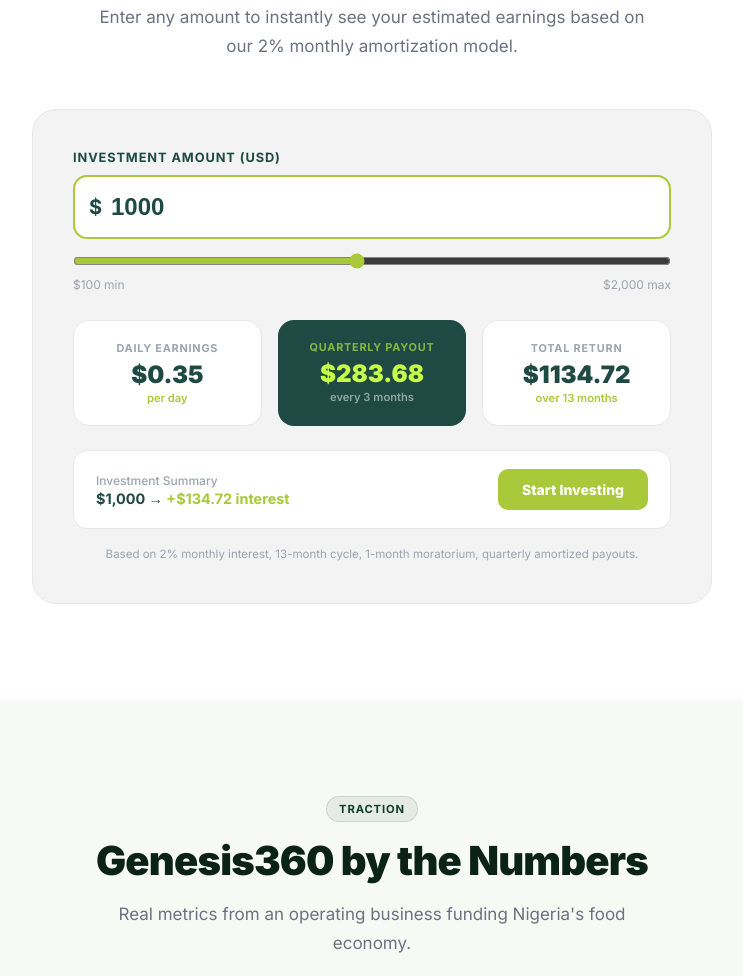
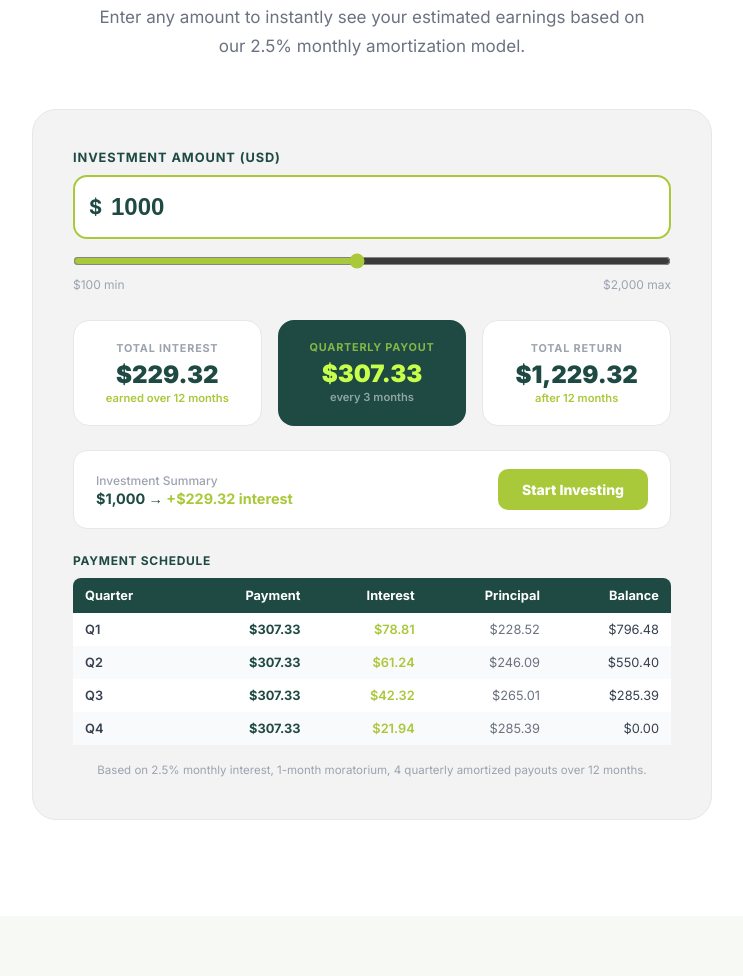
Before and after one commit to genesis360techio-prog/genesis360Vest, a website: page preview.html in a window 1280 px wide. Shown: the part 4253-5229 px from the top of the page, without its empty margins (268-1011 px from the left). Drawn offline with Linux system fonts and the light colour scheme.

Commit message:
Fix: amortization calculator — 2.5% monthly, moratorium-adjusted principal, correct quarterly PMT formula, add payment schedule table

```diff
--- a/preview.html
+++ b/preview.html
@@ -592,7 +592,7 @@
     <div class="section-center">
       <div class="section-tag">Calculator</div>
       <h2 class="section-h">Investment Calculator</h2>
-      <p class="section-sub">Enter any amount to instantly see your estimated earnings based on our 2% monthly amortization model.</p>
+      <p class="section-sub">Enter any amount to instantly see your estimated earnings based on our 2.5% monthly amortization model.</p>
     </div>
     <div class="calc-card" style="max-width:680px;margin:48px auto 0;background:#F3F3F3;border-radius:24px;padding:40px;border:1px solid #e5e7eb">
 
@@ -616,19 +616,19 @@
       <!-- Results -->
       <div class="calc-results" style="display:grid;grid-template-columns:1fr 1fr 1fr;gap:16px;margin-bottom:24px" id="calc-results">
         <div style="background:#fff;border:1px solid #e5e7eb;border-radius:16px;padding:20px;text-align:center">
-          <div style="font-size:.68rem;font-weight:700;color:#9ca3af;text-transform:uppercase;letter-spacing:.07em;margin-bottom:8px">Daily Earnings</div>
-          <div id="calc-daily" style="font-size:1.5rem;font-weight:900;color:#1E4A43;line-height:1">$0.35</div>
-          <div style="font-size:.7rem;color:#A9C83A;font-weight:600;margin-top:4px">per day</div>
+          <div style="font-size:.68rem;font-weight:700;color:#9ca3af;text-transform:uppercase;letter-spacing:.07em;margin-bottom:8px">Total Interest</div>
+          <div id="calc-interest" style="font-size:1.5rem;font-weight:900;color:#1E4A43;line-height:1">$233.52</div>
+          <div style="font-size:.7rem;color:#A9C83A;font-weight:600;margin-top:4px">earned over 12 months</div>
         </div>
         <div style="background:#1E4A43;border-radius:16px;padding:20px;text-align:center">
           <div style="font-size:.68rem;font-weight:700;color:rgba(199,255,74,0.6);text-transform:uppercase;letter-spacing:.07em;margin-bottom:8px">Quarterly Payout</div>
-          <div id="calc-quarterly" style="font-size:1.5rem;font-weight:900;color:#C7FF4A;line-height:1">$283.68</div>
+          <div id="calc-quarterly" style="font-size:1.5rem;font-weight:900;color:#C7FF4A;line-height:1">$308.38</div>
           <div style="font-size:.7rem;color:rgba(255,255,255,0.5);font-weight:600;margin-top:4px">every 3 months</div>
         </div>
         <div style="background:#fff;border:1px solid #e5e7eb;border-radius:16px;padding:20px;text-align:center">
           <div style="font-size:.68rem;font-weight:700;color:#9ca3af;text-transform:uppercase;letter-spacing:.07em;margin-bottom:8px">Total Return</div>
-          <div id="calc-total" style="font-size:1.5rem;font-weight:900;color:#1E4A43;line-height:1">$1,134.72</div>
-          <div style="font-size:.7rem;color:#A9C83A;font-weight:600;margin-top:4px">over 13 months</div>
+          <div id="calc-total" style="font-size:1.5rem;font-weight:900;color:#1E4A43;line-height:1">$1,233.52</div>
+          <div style="font-size:.7rem;color:#A9C83A;font-weight:600;margin-top:4px">after 12 months</div>
         </div>
       </div>
 
@@ -643,36 +643,110 @@
         <a href="/register" style="padding:12px 24px;background:#A9C83A;color:#fff;font-weight:800;font-size:.875rem;border-radius:10px;text-decoration:none;white-space:nowrap;transition:background .2s" onmouseover="this.style.background='#8db030'" onmouseout="this.style.background='#A9C83A'">Start Investing</a>
       </div>
 
-      <p style="text-align:center;font-size:.72rem;color:#9ca3af;margin-top:16px;line-height:1.6">Based on 2% monthly interest, 13-month cycle, 1-month moratorium, quarterly amortized payouts.</p>
+      <!-- Amortization Table -->
+      <div style="margin-top:24px;overflow-x:auto">
+        <div style="font-size:.75rem;font-weight:700;color:#1E4A43;text-transform:uppercase;letter-spacing:.06em;margin-bottom:10px">Payment Schedule</div>
+        <table id="calc-table" style="width:100%;border-collapse:collapse;font-size:.8rem">
+          <thead>
+            <tr style="background:#1E4A43;color:#fff">
+              <th style="padding:10px 12px;text-align:left;border-radius:8px 0 0 0">Quarter</th>
+              <th style="padding:10px 12px;text-align:right">Payment</th>
+              <th style="padding:10px 12px;text-align:right">Interest</th>
+              <th style="padding:10px 12px;text-align:right">Principal</th>
+              <th style="padding:10px 12px;text-align:right;border-radius:0 8px 0 0">Balance</th>
+            </tr>
+          </thead>
+          <tbody id="calc-table-body"></tbody>
+        </table>
+      </div>
+
+      <p style="text-align:center;font-size:.72rem;color:#9ca3af;margin-top:16px;line-height:1.6">Based on 2.5% monthly interest, 1-month moratorium, 4 quarterly amortized payouts over 12 months.</p>
     </div>
   </div>
 </section>
 
 <script>
-// Calculator logic — runs immediately when defined
+// Amortization Calculator — 2.5% monthly, 1-month moratorium, 4 quarterly payments
+var MONTHLY_RATE    = 0.025
+var MORATORIUM_MONTHS = 1
+var QUARTERS        = 4
+
+function calcAmortization(investmentAmount) {
+  if (!investmentAmount || investmentAmount <= 0) return null
+  // Step 1: Adjust principal for moratorium (interest accrues during moratorium month)
+  var adjustedPrincipal = investmentAmount * Math.pow(1 + MONTHLY_RATE, MORATORIUM_MONTHS)
+  // Step 2: Convert monthly rate to effective quarterly rate
+  var quarterlyRate = Math.pow(1 + MONTHLY_RATE, 3) - 1
+  // Step 3: Standard amortization payment formula
+  var quarterlyPayment = (adjustedPrincipal * quarterlyRate) /
+    (1 - Math.pow(1 + quarterlyRate, -QUARTERS))
+  // Step 4: Generate payment schedule
+  var balance = adjustedPrincipal
+  var schedule = []
+  for (var q = 1; q <= QUARTERS; q++) {
+    var interest  = balance * quarterlyRate
+    var principal = quarterlyPayment - interest
+    balance       = balance - principal
+    schedule.push({
+      quarter:   q,
+      payment:   quarterlyPayment,
+      interest:  interest,
+      principal: principal,
+      balance:   Math.max(0, balance)
+    })
+  }
+  return {
+    investmentAmount: investmentAmount,
+    adjustedPrincipal: adjustedPrincipal,
+    quarterlyRate: quarterlyRate,
+    quarterlyPayment: quarterlyPayment,
+    totalReceived: quarterlyPayment * QUARTERS,
+    totalInterest: (quarterlyPayment * QUARTERS) - investmentAmount,
+    schedule: schedule
+  }
+}
+
+function fmt(n) { return '$' + n.toFixed(2).replace(/\B(?=(\d{3})+(?!\d))/g, ',') }
+
 function calcUpdate() {
-  const inp    = document.getElementById('calc-input')
-  const slider = document.getElementById('calc-slider')
-  let P = parseFloat(inp.value) || 0
+  var inp    = document.getElementById('calc-input')
+  var slider = document.getElementById('calc-slider')
+  var P = parseFloat(inp.value) || 0
   if (P < 0) P = 0
   if (P > 2000) { P = 2000; inp.value = 2000 }
   slider.value = P
 
-  const r   = 0.02
-  const n   = 12
-  const pmt = P > 0 ? P * r / (1 - Math.pow(1 + r, -n)) : 0
-  const quarterly = pmt * 3
-  const total     = pmt * 12
-  const interest  = total - P
-  const daily     = P > 0 ? interest / 390 : 0
+  var result = calcAmortization(P)
+  if (!result) {
+    document.getElementById('calc-interest').textContent  = '$0.00'
+    document.getElementById('calc-quarterly').textContent = '$0.00'
+    document.getElementById('calc-total').textContent     = '$0.00'
+    document.getElementById('calc-principal').textContent = '$0'
+    document.getElementById('calc-interest-earned').textContent = '+$0.00 interest'
+    document.getElementById('calc-table-body').innerHTML  = ''
+    return
+  }
 
-  document.getElementById('calc-daily').textContent     = '$' + daily.toFixed(2)
-  document.getElementById('calc-quarterly').textContent = '$' + quarterly.toFixed(2)
-  document.getElementById('calc-total').textContent     = '$' + total.toFixed(2)
+  document.getElementById('calc-interest').textContent  = fmt(result.totalInterest)
+  document.getElementById('calc-quarterly').textContent = fmt(result.quarterlyPayment)
+  document.getElementById('calc-total').textContent     = fmt(result.totalReceived)
   document.getElementById('calc-principal').textContent = '$' + P.toLocaleString()
-  document.getElementById('calc-interest-earned').textContent = '+$' + interest.toFixed(2) + ' interest'
+  document.getElementById('calc-interest-earned').textContent = '+' + fmt(result.totalInterest) + ' interest'
+
+  // Render amortization table
+  var tbody = document.getElementById('calc-table-body')
+  tbody.innerHTML = result.schedule.map(function(row, i) {
+    var bg = i % 2 === 0 ? '#ffffff' : '#f9fafb'
+    return '<tr style="background:' + bg + '">' +
+      '<td style="padding:9px 12px;color:#374151;font-weight:600">Q' + row.quarter + '</td>' +
+      '<td style="padding:9px 12px;text-align:right;color:#1E4A43;font-weight:700">' + fmt(row.payment) + '</td>' +
+      '<td style="padding:9px 12px;text-align:right;color:#A9C83A;font-weight:600">' + fmt(row.interest) + '</td>' +
+      '<td style="padding:9px 12px;text-align:right;color:#6b7280">' + fmt(row.principal) + '</td>' +
+      '<td style="padding:9px 12px;text-align:right;color:#374151">' + fmt(row.balance) + '</td>' +
+    '</tr>'
+  }).join('')
 }
-// Sync slider with typed input
+
 document.getElementById('calc-input').addEventListener('input', function() {
   document.getElementById('calc-slider').value = this.value
 })
```
